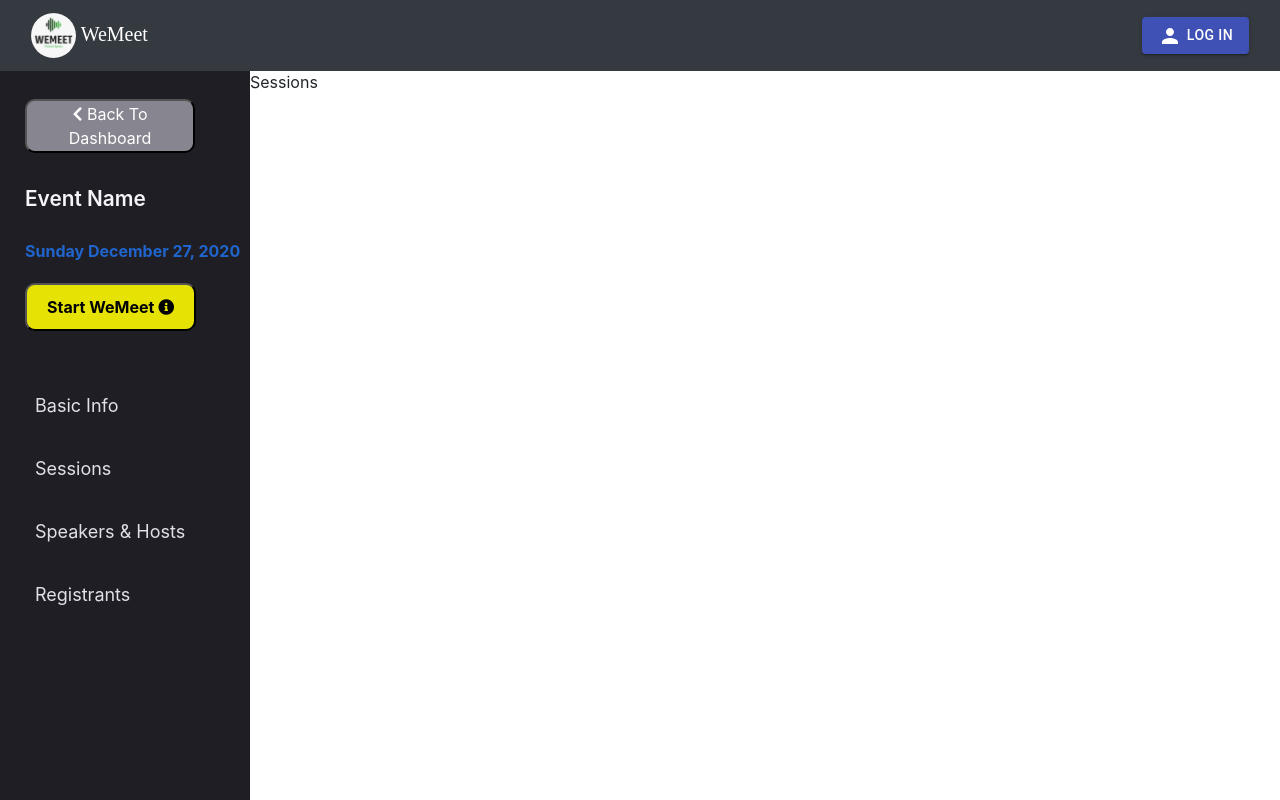
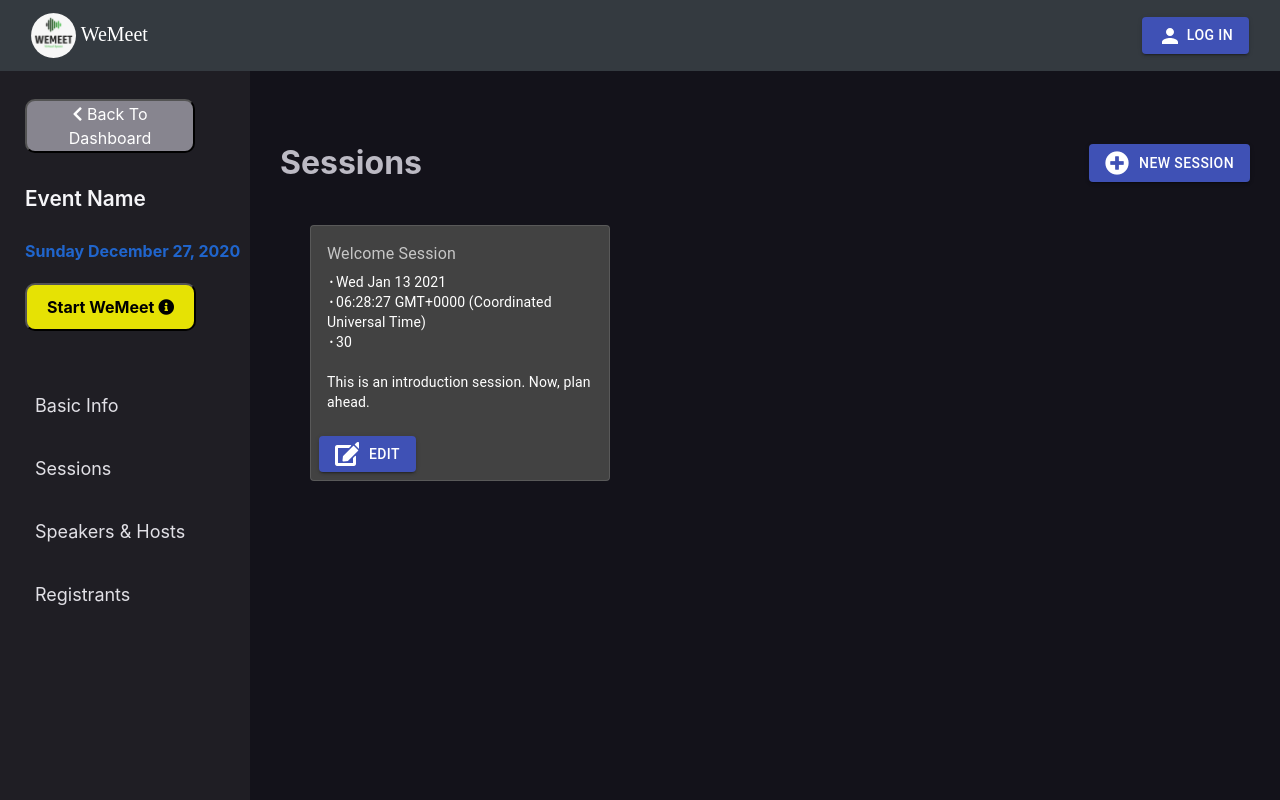
Before and after one commit to Abhishek397012/WeMeetFrontEnd, a React (Create React App) app: page /wemeets/12345/sessions in a window 1280 px wide. Built offline with nearby package versions, Linux system fonts and the light colour scheme; no server answers.

Commit message:
adding sessions page with dummy data

```diff
--- a/src/App.js
+++ b/src/App.js
@@ -6,7 +6,7 @@ import Profile from "./components/Navneet Singh/Profile";
 import NavBar from "./components/Nitish/NavBar";
 import LandingPage from "./components/Nitish/LandingPage.jsx";
 import BasicInfo from "./components/Navneet Singh/WeMeetSummary/BasicInfo";
-import Sessions from "./components/Navneet Singh/WeMeetSummary/Sessions";
+import SessionsPage from "./components/Hardik/Sessions/SessionsPage";
 import SpeakersHosts from "./components/Navneet Singh/WeMeetSummary/SpeakersHosts";
 import RegistrantsPage from "./components/Hardik/Registrants/RegistrantsPage";
 import EditProfile from "./components/Navneet Singh/EditProfile";
@@ -38,7 +38,7 @@ const App = () => {
           <Route
             exact
             path="/wemeets/:wemeetId/sessions"
-            component={Sessions}
+            component={SessionsPage}
           ></Route>
           <Route
             exact
--- a/src/components/Hardik/NewSessionForm/NewSessionForm.jsx
+++ b/src/components/Hardik/NewSessionForm/NewSessionForm.jsx
@@ -18,13 +18,14 @@ const theme = createMuiTheme({
   },
 });
 
-// set type = 0 for create form and 1 for edit form
+// set type = 1 for create form and 0 for edit form
 // must sent default values for data prop
-const NewSessionForm = ({ type }) => {
+const NewSessionForm = ({ type, data }) => {
   const classes = useStyles();
+  const { title, summary, datetime, duration } = data;
   const [formVisibility, setFormVisibility] = useState(false);
   const [formValues, setFormValues] = useState({
-    hostId: auth.currentUser.uid,
+    hostId: "",
     title: "",
     description: "",
     startDateTime: "",
@@ -37,7 +38,8 @@ const NewSessionForm = ({ type }) => {
 
   const handleSubmit = (event) => {
     event.preventDefault();
-    console.log(formValues);
+    setFormValues({ ...formValues, hostId: auth.currentUser.uid });
+    console.log(datetime);
     alert("form submitted");
     setFormVisibility(false);
   };
@@ -49,8 +51,20 @@ const NewSessionForm = ({ type }) => {
         color="primary"
         onClick={() => setFormVisibility(true)}
       >
-        <Icon className="fa fa-plus-circle" style={{ marginRight: "10px" }} />
-        {type ? `New Session` : `Edit`}
+        {Number(type) ? (
+          <>
+            <Icon
+              className="fa fa-plus-circle"
+              style={{ marginRight: "10px" }}
+            />
+            New Session
+          </>
+        ) : (
+          <>
+            <Icon className="fa fa-edit" style={{ marginRight: "10px" }} />
+            Edit
+          </>
+        )}
       </Button>
       {formVisibility ? (
         <div className={classes.popup}>
@@ -76,6 +90,7 @@ const NewSessionForm = ({ type }) => {
                   id="outlined-basic"
                   label="Session Title"
                   placeholder="Please add a clear name for session."
+                  defaultValue={title}
                   variant="outlined"
                 />
                 <TextField
@@ -86,6 +101,7 @@ const NewSessionForm = ({ type }) => {
                   id="outlined-basic"
                   label="Session Summary"
                   placeholder="Add a descriptive summary."
+                  defaultValue={summary}
                   variant="outlined"
                 />
                 <TextField
@@ -95,6 +111,7 @@ const NewSessionForm = ({ type }) => {
                   className={classes.datetime}
                   label="Start date and time"
                   type="datetime-local"
+                  defaultValue={datetime}
                   InputLabelProps={{
                     shrink: true,
                   }}
@@ -110,6 +127,7 @@ const NewSessionForm = ({ type }) => {
                   label="Duration"
                   placeholder="Duration of session in minutes."
                   variant="outlined"
+                  defaultValue={duration}
                 />
               </div>
               <div className={classes.submit}>
--- /dev/null
+++ b/src/components/Hardik/Sessions/SessionCard.jsx
@@ -0,0 +1,50 @@
+import React from "react";
+
+import Card from "@material-ui/core/Card";
+import CardActions from "@material-ui/core/CardActions";
+import CardContent from "@material-ui/core/CardContent";
+import Typography from "@material-ui/core/Typography";
+
+import NewSessionForm from "../NewSessionForm/NewSessionForm";
+
+import { useStyles } from "./styles";
+
+export default function SimpleCard({ data }) {
+  const classes = useStyles();
+  const { title, summary, date, time, duration } = data;
+  const bull = <span className={classes.bullet}>•</span>;
+
+  return (
+    <Card className={classes.card} variant="outlined">
+      <CardContent>
+        <Typography
+          className={classes.title}
+          color="textSecondary"
+          gutterBottom
+        >
+          {title}
+        </Typography>
+        <Typography variant="body2" component="p">
+          {bull}
+          {date}
+          <br />
+          {bull}
+          {time}
+          <br />
+          {bull}
+          {duration}
+        </Typography>
+        <Typography
+          variant="body2"
+          component="p"
+          style={{ maxHeight: "80px", overflowY: "auto", marginTop: "20px" }}
+        >
+          {summary}
+        </Typography>
+      </CardContent>
+      <CardActions>
+        <NewSessionForm type={0} data={data} />
+      </CardActions>
+    </Card>
+  );
+}
--- /dev/null
+++ b/src/components/Hardik/Sessions/SessionsList.jsx
@@ -0,0 +1,31 @@
+import React from "react";
+
+import SessionCard from "./SessionCard";
+
+import { useStyles } from "./styles";
+
+const SessionsList = () => {
+  const classes = useStyles();
+  const s = new Date();
+  const data = [
+    {
+      id: "123",
+      title: "Welcome Session",
+      summary: "This is an introduction session. Now, plan ahead.",
+      datetime: s.toJSON().substr(0, 16),
+      date: s.toDateString(),
+      time: s.toTimeString(),
+      duration: 30,
+    },
+  ];
+
+  return (
+    <div className={classes.cardlist}>
+      {data.map((info) => {
+        return <SessionCard key={info.id} data={info} />;
+      })}
+    </div>
+  );
+};
+
+export default SessionsList;
--- /dev/null
+++ b/src/components/Hardik/Sessions/SessionsPage.jsx
@@ -0,0 +1,45 @@
+import React from "react";
+
+import { createMuiTheme } from "@material-ui/core/styles";
+import { ThemeProvider } from "@material-ui/styles";
+
+import NewSessionForm from "../NewSessionForm/NewSessionForm";
+import SummarySidebar from "../../Navneet Singh/WeMeetSummary/SummarySidebar";
+import SessionsList from "./SessionsList";
+
+import { useStyles } from "./styles";
+
+const theme = createMuiTheme({
+  palette: {
+    type: "dark",
+  },
+});
+
+const SessionsPage = () => {
+  const classes = useStyles();
+  const s = new Date();
+  const defaultValues = {
+    title: "",
+    summary: "",
+    datetime: s.toJSON().substr(0, 16),
+    duration: 0,
+  };
+
+  return (
+    <ThemeProvider theme={theme}>
+      <SummarySidebar id="12345">
+        <div className={classes.root}>
+          <h1 className={classes.header}>
+            Sessions
+            <NewSessionForm type={1} data={defaultValues} />
+          </h1>
+          <div className={classes.page}>
+            <SessionsList />
+          </div>
+        </div>
+      </SummarySidebar>
+    </ThemeProvider>
+  );
+};
+
+export default SessionsPage;
--- /dev/null
+++ b/src/components/Hardik/Sessions/styles.jsx
@@ -0,0 +1,42 @@
+import { makeStyles } from "@material-ui/core/styles";
+
+export const useStyles = makeStyles(() => ({
+  root: {
+    backgroundColor: "#13121A",
+    overflow: "auto",
+    maxHeight: "calc(100vh - 70px)",
+    minHeight: "calc(100vh - 70px)",
+    padding: "10px 30px",
+  },
+  page: {
+    padding: "20px",
+    display: "flex",
+    flexDirection: "column",
+    alignItems: "center",
+  },
+  header: {
+    color: "#BCBAC4",
+    fontWeight: "bold",
+    fontSize: "2em",
+    marginTop: "2em",
+    marginBottom: "0.4em",
+    display: "flex",
+    justifyContent: "space-between",
+  },
+  cardlist: {
+    width: "100%",
+    display: "flex",
+    flexWrap: "wrap",
+    justifyContent: "flex-start",
+  },
+  card: {
+    minWidth: 275,
+    maxWidth: 300,
+    margin: "10px",
+  },
+  bullet: {
+    display: "inline-block",
+    margin: "0 2px",
+    transform: "scale(0.8)",
+  },
+}));
--- a/src/components/Navneet Singh/WeMeetSummary/Sessions.js
+++ /dev/null
@@ -1,11 +0,0 @@
-import SummarySidebar from './SummarySidebar.js'
-
-const Sessions = () =>{
-    return (
-        <SummarySidebar id="12345">
-            Sessions
-        </SummarySidebar>
-    )
-}
-
-export default Sessions;
```
